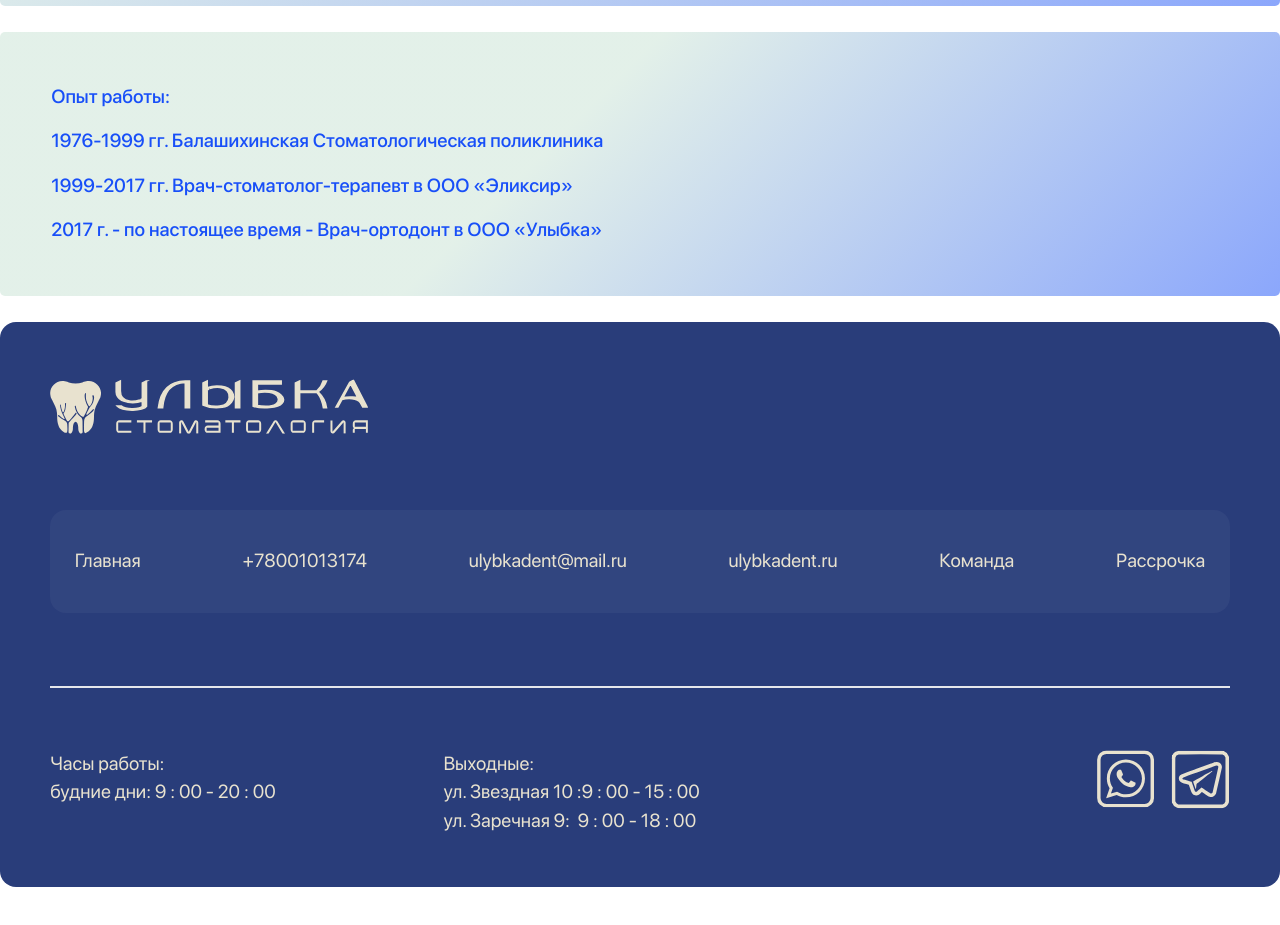
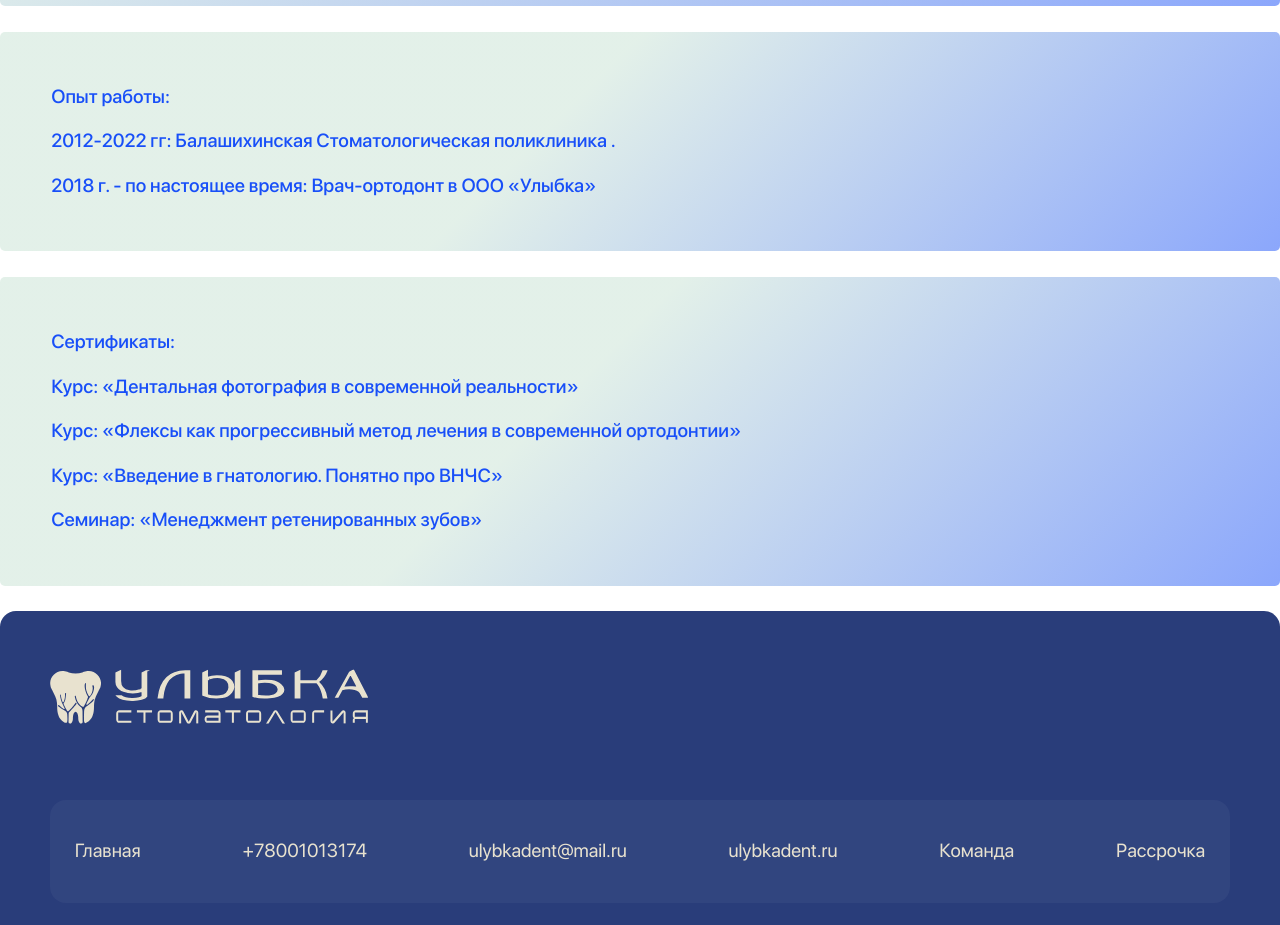
Before and after one commit to yyyytttttttt/ulybkadent, a Next.js app: page /doctors/Rassolova in a window 1280 px wide. Shown: the part 2596-3521 px from the top of the page. Built offline with nearby package versions, Linux system fonts and the light colour scheme.

Commit message:
Fi15151515

```diff
--- a/src/app/components/CustomSlider.jsx
+++ b/src/app/components/CustomSlider.jsx
@@ -31,6 +31,7 @@ const CustomSlider = () => {
   };
 
   const buttonTexts = [
+    "Записаться",
     "Перейти",
     "Записаться",
     "Записаться",
@@ -41,6 +42,7 @@ const CustomSlider = () => {
   ];
 
   const links = [
+    null,
     "https://ulybkadent.ru/Certificates/",
     null,
     null,
@@ -67,6 +69,18 @@ const CustomSlider = () => {
         onSlideChange={handleSlideChange}
       >
         {/* Первый слайд – изображение */}
+        <SwiperSlide className="aspect-[5/5] xs:aspect-[12/5] overflow-hidden rounded-t-[20px]">
+          <div className="w-full h-full rounded-t-[20px] overflow-hidden">
+            <picture>
+              <source media="(max-width: 480px)" srcSet="/images/sj1480.png" />
+              <img
+                src="/images/sj1.png"
+                alt="Slide 1"
+                className="w-full h-full object-cover rounded-t-[20px]"
+              />
+            </picture>
+          </div>
+        </SwiperSlide>
         <SwiperSlide className="aspect-[5/5] xs:aspect-[12/5] overflow-hidden rounded-t-[20px]">
           <div className="w-full h-full rounded-t-[20px] overflow-hidden">
             <picture>
--- a/src/app/doctors/Chegoleva/page.jsx
+++ b/src/app/doctors/Chegoleva/page.jsx
@@ -67,6 +67,12 @@ const page = () => {
             <span>2013 г. – по настоящее время. Член межрегиональной общественной организации "Профессиональное общество гигиенистов стоматологических"</span>
 
         </p>
+         <p className="flex flex-col bg-custom-gradient rounded-[5px] py-[4%] px-[4%] font-sfMedium text-20px-11px text-[#184FF8] gap-4 mb-[2%]">
+
+            <span>Сертификаты:</span>
+            <span>Семинар: «Неинвазивный и минимально - инвазивный подход в эстетической реабилитации»</span>
+
+        </p>
 
 
         </div>
--- a/src/app/doctors/Rassolova/page.jsx
+++ b/src/app/doctors/Rassolova/page.jsx
@@ -86,9 +86,17 @@ const page = () => {
         <p className="flex flex-col bg-custom-gradient rounded-[5px] py-[4%] px-[4%] font-sfMedium text-20px-11px text-[#184FF8] gap-4 mb-[2%]">
 
             <span>Опыт работы:</span>
-            <span>1976-1999 гг. Балашихинская Стоматологическая поликлиника</span>
-            <span>1999-2017 гг. Врач-стоматолог-терапевт в ООО «Эликсир»</span>
-            <span>2017 г. - по настоящее время - Врач-ортодонт в ООО «Улыбка»</span>
+            <span>2012-2022 гг: Балашихинская Стоматологическая поликлиника .</span>
+            <span>2018 г. - по настоящее время: Врач-ортодонт в ООО «Улыбка»</span>
+
+        </p>
+        <p className="flex flex-col bg-custom-gradient rounded-[5px] py-[4%] px-[4%] font-sfMedium text-20px-11px text-[#184FF8] gap-4 mb-[2%]">
+
+            <span>Сертификаты:</span>
+            <span>Курс: «Дентальная фотография в современной реальности»</span>
+            <span>Курс: «Флексы как прогрессивный метод лечения в современной ортодонтии»</span>
+            <span>Курс: «Введение в гнатологию. Понятно про ВНЧС»</span>
+            <span>Семинар: «Менеджмент ретенированных зубов»</span>
 
         </p>
 
--- a/src/app/doctors/Ulmer/page.jsx
+++ b/src/app/doctors/Ulmer/page.jsx
@@ -66,6 +66,11 @@ const page = () => {
             <span>2008-2021 гг. ГАУЗ МО БСП №1. Медицинская сестра</span>
             <span>2021 г. - настоящее время. Гигиенист стоматологический ООО «Улыбка»</span>
         </p>
+        <p className="flex flex-col bg-custom-gradient rounded-[5px] py-[4%] px-[4%] font-sfMedium text-20px-11px text-[#184FF8] gap-4 mb-[2%]">
+            <span>Сертификаты:</span>
+            <span>Семинар: «Неинвазивный и минимально - инвазивный подход в эстетической реабилитации»</span>
+
+        </p>
 
 
 
--- a/src/app/doctors/Zemcova/page.jsx
+++ b/src/app/doctors/Zemcova/page.jsx
@@ -57,6 +57,7 @@ const page = () => {
             <span>2001 г. Повышение квалификации «Терапевтическая стоматология» РМАПО Москва</span>
             <span>2006 г. Профессиональная переподготовка «Терапевтическая стоматология и пародонтология» МГМСУ им. А.И. Евдокимова г. Москва</span>
             <span>2012 г. Повышение квалификации «Актуальные вопросы терапевтической стоматологии» МГМСУ им. А.И. Евдокимова г. Москва</span>
+            <span>2025 г.  Повышение квалификации «Ботулинотерапия головной и лицевой боли»  ООО «Институт Биотехнологий и Междисциплинарной Стоматологии»</span>
         </p>
         <p className="flex flex-col bg-custom-gradient rounded-[5px] py-[4%] px-[4%] font-sfMedium text-20px-11px text-[#184FF8] gap-4 mb-[2%]">
             <span>2012 г. Присвоена Первая квалификационная категория</span>
@@ -75,6 +76,7 @@ const page = () => {
         </p>
 
 
+
         </div>
 
 
```
Also changed, not shown: public/images/sj1480.png (added), 1 other file (tests, documents, lock files or other folders).
